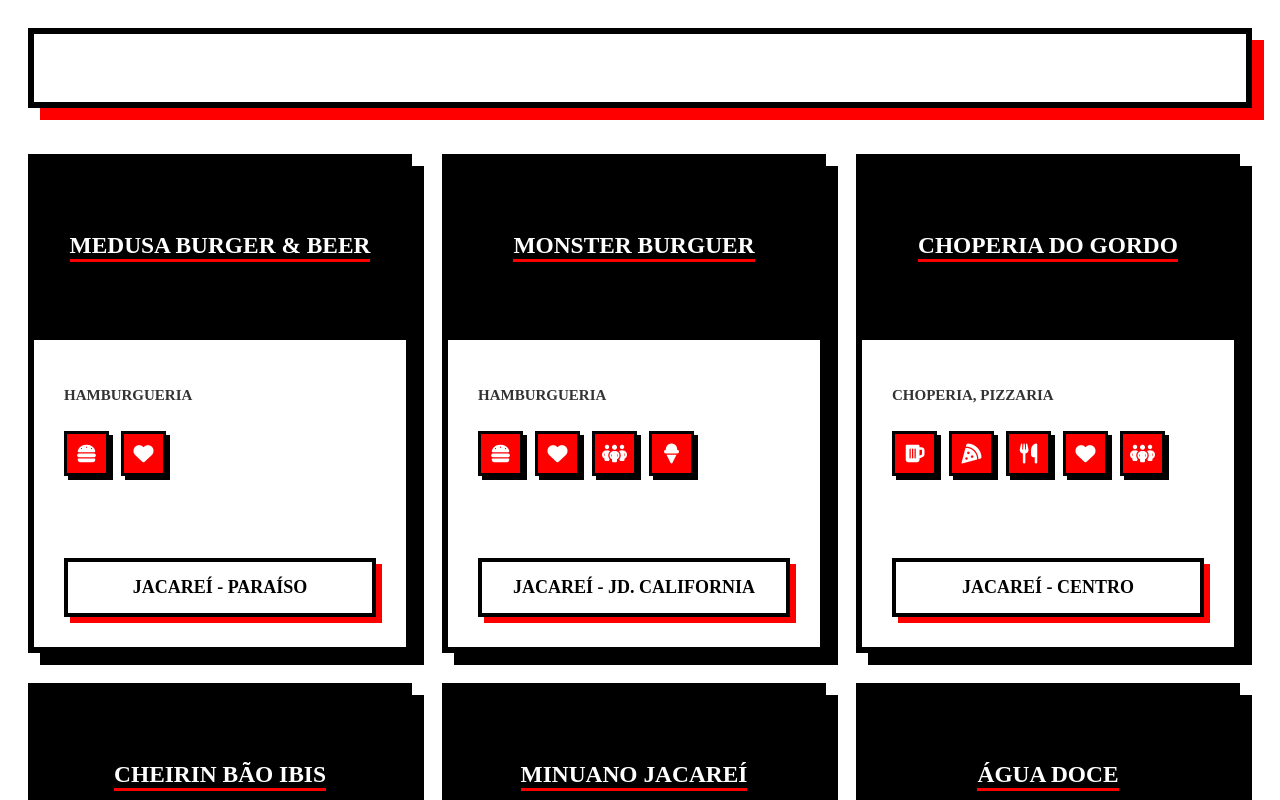
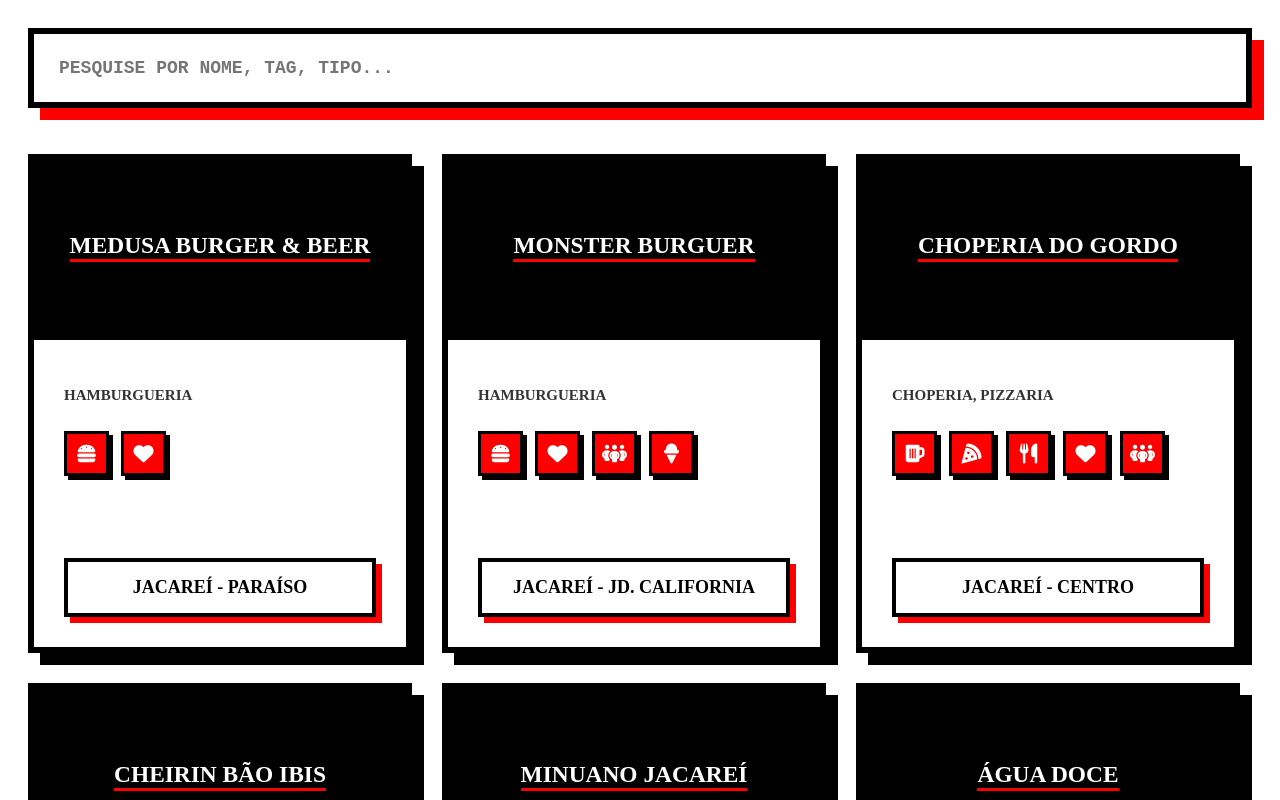
Before and after one commit to ArtFacchinetti/RoleVale, a React (Vite) app: page / in a window 1280 px wide. Shown: the top 800 px of the page. Built offline with nearby package versions, Linux system fonts and the light colour scheme.

Commit message:
Adding placeholder at input

```diff
--- a/src/components/Search.jsx
+++ b/src/components/Search.jsx
@@ -52,7 +52,7 @@ const Search = ({ setFiltered, data }) => {
 
   return (
     <>
-      <input type='text' onInput={(e) => { setFiltered(() => searchStr(data, e.target.value)) }} className='search-input'></input >
+      <input type='text' onInput={(e) => { setFiltered(() => searchStr(data, e.target.value)) }} className='search-input' placeholder="PESQUISE POR NOME, TAG, TIPO..."></input >
     </>
 
   )
```
